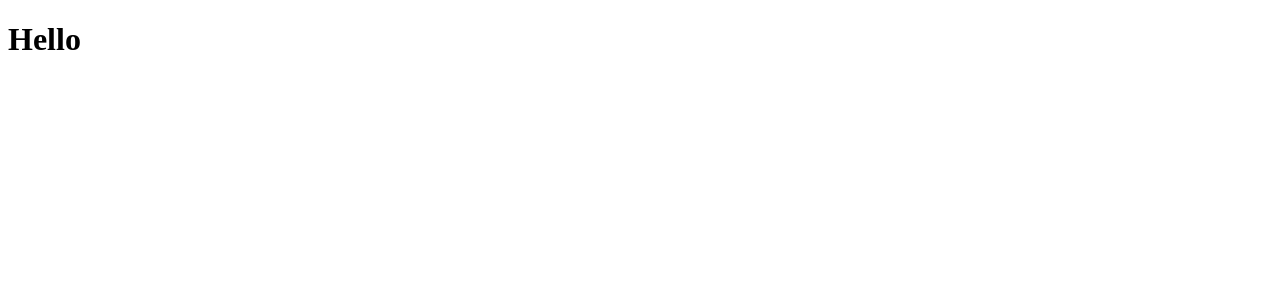
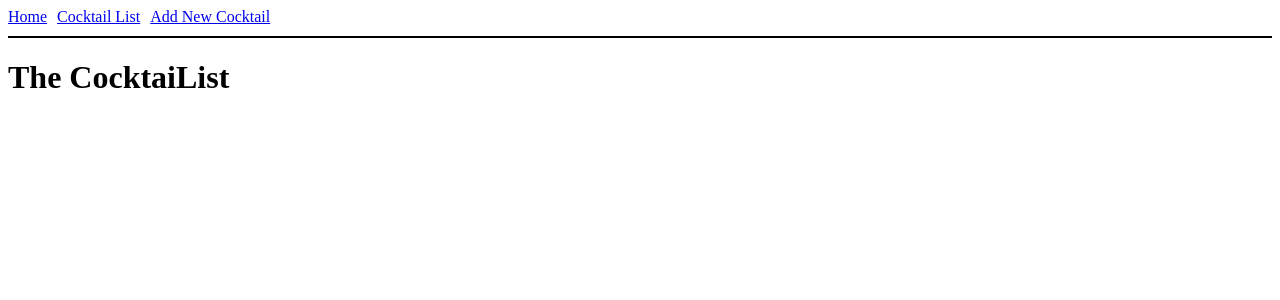
Before and after one commit to ryanrizeq/phase-2-project, a React (Create React App) app: page /new in a window 1280 px wide. Shown: the top 300 px of the page. Built offline with nearby package versions, Linux system fonts and the light colour scheme.

Commit message:
working NavBar

```diff
--- a/package.json
+++ b/package.json
@@ -8,6 +8,8 @@
     "@testing-library/user-event": "^13.5.0",
     "react": "^18.2.0",
     "react-dom": "^18.2.0",
+    "react-router": "^6.14.0",
+    "react-router-dom": "^6.14.0",
     "react-scripts": "5.0.1",
     "web-vitals": "^2.1.4"
   },
--- a/src/components/App.js
+++ b/src/components/App.js
@@ -1,9 +1,13 @@
 import React from "react";
+import NavBar from "./NavBar";
+import { Route, Routes } from "react-router-dom";
+
 
 function App() {
   return (
     <div>
-      <h1>Hello</h1>
+      <NavBar />
+      <h1>The CocktaiList</h1>
     </div>
   );
 }
--- /dev/null
+++ b/src/components/NavBar.js
@@ -0,0 +1,27 @@
+import React from "react";
+import { NavLink } from "react-router-dom";
+
+function NavBar() {
+    return(
+        <div
+            style={{
+                borderBottom: "2px solid black",
+                paddingBottom: "10px",
+                marginBottom: "12px",
+            }}
+        >
+          <NavLink style={{ marginRight: "10px" }} to="/">
+            Home
+          </NavLink>
+          <NavLink style={{ marginRight: "10px" }} to="/list">
+            Cocktail List
+          </NavLink>
+          <NavLink style={{ marginRight: "10px" }} to="/new">
+            Add New Cocktail
+          </NavLink>
+        </div>
+
+    )
+}
+
+export default NavBar
--- a/src/index.js
+++ b/src/index.js
@@ -1,6 +1,8 @@
 import React from 'react';
 import ReactDOM from 'react-dom';
+import { BrowserRouter as Router } from "react-router-dom";
+
 import './index.css';
 import App from './components/App';
 
-ReactDOM.render(<App />, document.getElementById("root"));
+ReactDOM.render(<Router><App /></Router>, document.getElementById("root"));
```
Also changed, not shown: 1 other file (tests, documents, lock files or other folders).
